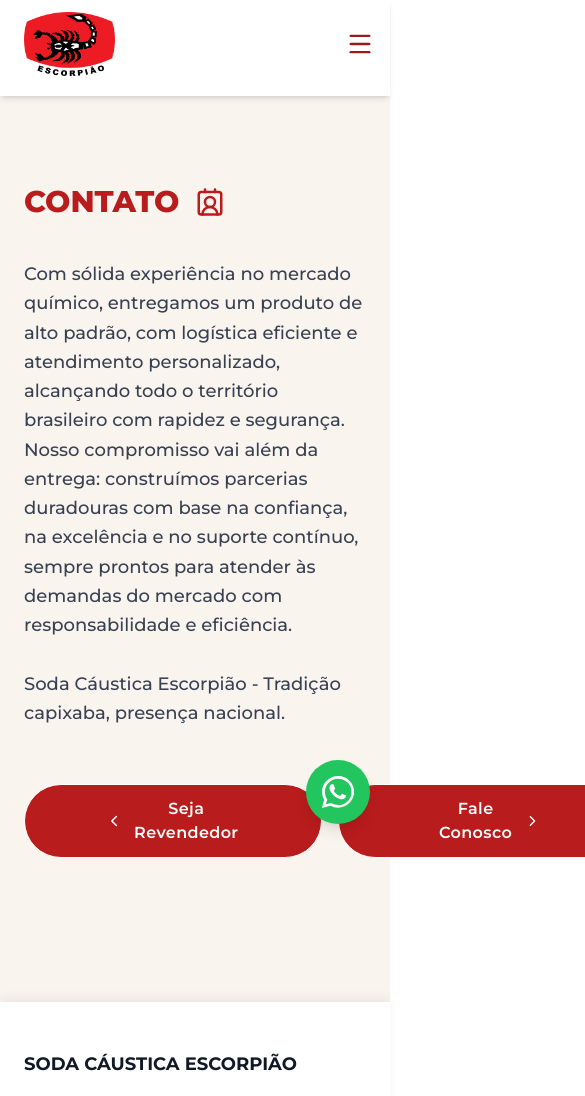
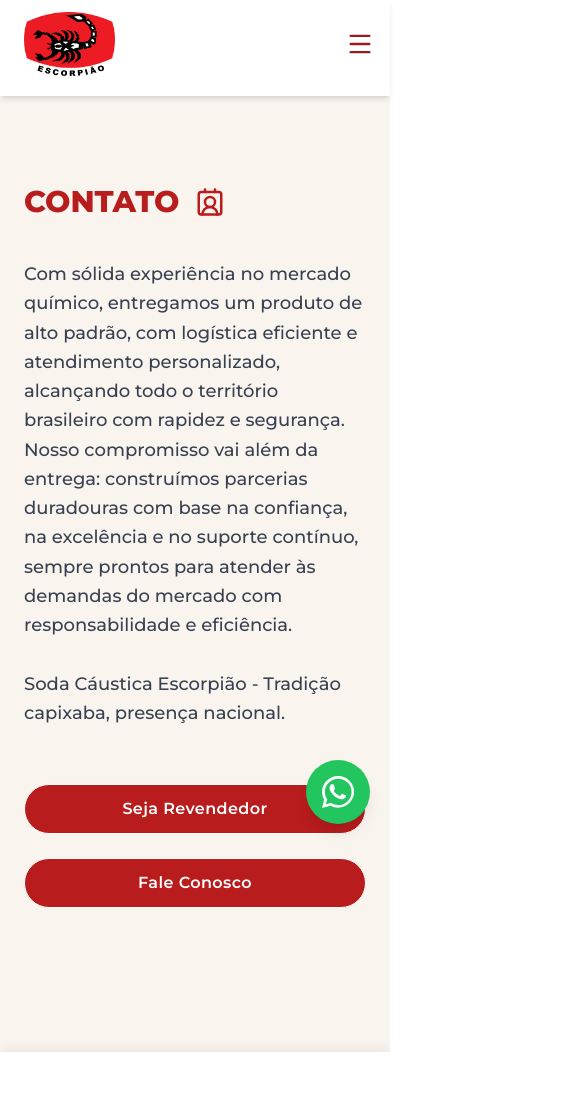
Before and after one commit to Xavis01/project_escorpiao, a Vue app in the folder frontend/: page /contato in a window 390 px wide. Shown: the top 1096 px of the page, 585 px wide, since content can reach past the window. Built offline with nearby package versions, Linux system fonts and the light colour scheme.

Commit message:
Contato atualizado para mobile

```diff
--- a/frontend/src/views/ContactDealer.vue
+++ b/frontend/src/views/ContactDealer.vue
@@ -6,8 +6,9 @@
                     <ChevronLeft class="w-8 h-8 text-red-700 hover:text-red-600 transition-all duration-300" />
                 </router-link>
                 <div class="flex items-center gap-4 mb-6 pt-6">
-                    <h2 class="text-3xl font-extrabold text-red-700 font-montserrat">SEJA REVENDEDOR</h2>
-                    <HeartHandshake class="text-red-700 " stroke-width="2" size="30" />
+                    <h2 class="text-3xl font-extrabold text-red-700 font-montserrat text-center">SEJA REVENDEDOR</h2>
+                    <HeartHandshake class="text-red-700" stroke-width="2" :size="isMobile ? 45 : 30" />
+
                 </div>
             </div>
 
@@ -78,7 +79,7 @@
 </template>
 
 <script setup>
-import { ref } from 'vue'
+import { ref, onMounted, onUnmounted } from 'vue'
 import { ChevronLeft, LoaderCircle, HeartHandshake, CircleAlert } from 'lucide-vue-next'
 import emailjs from '@emailjs/browser'
 
@@ -116,4 +117,17 @@
         error.value = true
     })
 }
+
+
+const isMobile = ref(window.innerWidth <= 767);
+
+function handleResize() {
+  isMobile.value = window.innerWidth <= 767;
+}
+onMounted(() => {
+  window.addEventListener('resize', handleResize);
+});
+onUnmounted(() => {
+  window.removeEventListener('resize', handleResize);
+});
 </script>
--- a/frontend/src/views/ContactUs.vue
+++ b/frontend/src/views/ContactUs.vue
@@ -6,8 +6,8 @@
                     <ChevronLeft class="w-8 h-8 text-red-700 hover:text-red-600 transition-all duration-300" />
                 </router-link>
                 <div class="flex items-center gap-4 mb-6 pt-6">
-                    <h2 class="text-3xl font-extrabold text-red-700 font-montserrat">FALE CONOSCO</h2>
-                    <MessageCircleQuestionMark class="text-red-700 " stroke-width="2" size="30" />
+                    <h2 class="text-3xl font-extrabold text-red-700 font-montserrat text-center">FALE CONOSCO</h2>
+                    <MessageCircleQuestionMark class="text-red-700 " stroke-width="2" :size="isMobile ? 45 : 30"  />
                 </div>
             </div>
 
@@ -75,7 +75,7 @@
 </template>
 
 <script setup>
-import { ref } from 'vue'
+import { ref, onMounted, onUnmounted } from 'vue'
 import { ChevronLeft, LoaderCircle, MessageCircleQuestionMark, CircleAlert } from 'lucide-vue-next'
 import emailjs from '@emailjs/browser'
 
@@ -128,4 +128,17 @@
         error.value = true
     })
 }
+
+
+const isMobile = ref(window.innerWidth <= 767);
+
+function handleResize() {
+  isMobile.value = window.innerWidth <= 767;
+}
+onMounted(() => {
+  window.addEventListener('resize', handleResize);
+});
+onUnmounted(() => {
+  window.removeEventListener('resize', handleResize);
+});
 </script>
--- a/frontend/src/views/ContactView.vue
+++ b/frontend/src/views/ContactView.vue
@@ -23,11 +23,11 @@
 
             <br>
 
-            <div class="flex justify-between items-center w-full gap-4 font-montserrat font-semibold">
+            <div class="flex-buttons w-full font-montserrat font-semibold">
   <router-link to="/contato/revendedor">
     <button
       class="flex justify-between items-center transform border border-white bg-red-700 text-white px-20 py-3 rounded-full tracking-wide transition duration-300 hover:bg-white hover:text-red-700 hover:border-red-700 z-10">
-                        <ChevronLeft class="mr-2" />
+      <ChevronLeft class="mr-2 icon-btn-left" />
       Seja Revendedor
     </button>
   </router-link>
@@ -36,10 +36,11 @@
     <button
       class="flex justify-between items-center transform border border-white bg-red-700 text-white px-24 py-3 rounded-full tracking-wide transition duration-300 hover:bg-white hover:text-red-700 hover:border-red-700 z-10">
       Fale Conosco
-                        <ChevronRight class="ml-2" />
+      <ChevronRight class="ml-2 icon-btn-right" />
     </button>
   </router-link>
 </div>
+
 
 
 
@@ -53,3 +54,30 @@
 <script setup>
 import { ChevronLeft, ChevronRight, ContactRound } from 'lucide-vue-next';
 </script>
+
+<style scoped>
+/* Desktop normal */
+.flex-buttons {
+  display: flex;
+  justify-content: space-between;
+  align-items: center;
+  gap: 1rem;
+}
+
+@media (max-width: 767px) {
+  .flex-buttons {
+    flex-direction: column;
+    gap: 1.5rem;
+    align-items: stretch;
+  }
+  .flex-buttons button {
+    width: 100%;
+    justify-content: center !important;
+  }
+  .icon-btn-left,
+  .icon-btn-right {
+    display: none !important;
+  }
+}
+
+</style>
--- a/frontend/src/views/HomeView.vue
+++ b/frontend/src/views/HomeView.vue
@@ -354,7 +354,7 @@
 import ReceitaDetalhe from '../components/RecipeDetails.vue'
 import { ChevronLeft, ChevronUp, BookMarked, Building, BookAlert, ScrollText, Youtube, ListChecks, PackageOpen, ShoppingCart } from 'lucide-vue-next'
 
-import Capa from '../assets/identidade/home_teste3.png'
+import Capa from '../assets/identidade/HOME_PAGE.png'
 import Missao from '../assets/empresa/missao.png'
 import Visao from '../assets/empresa/visao.png'
 import Valor from '../assets/empresa/valor.png'
```
Also changed, not shown: frontend/src/assets/identidade/HOME_PAGE.png (added). Lines whose indentation alone changed are shown as unchanged.
